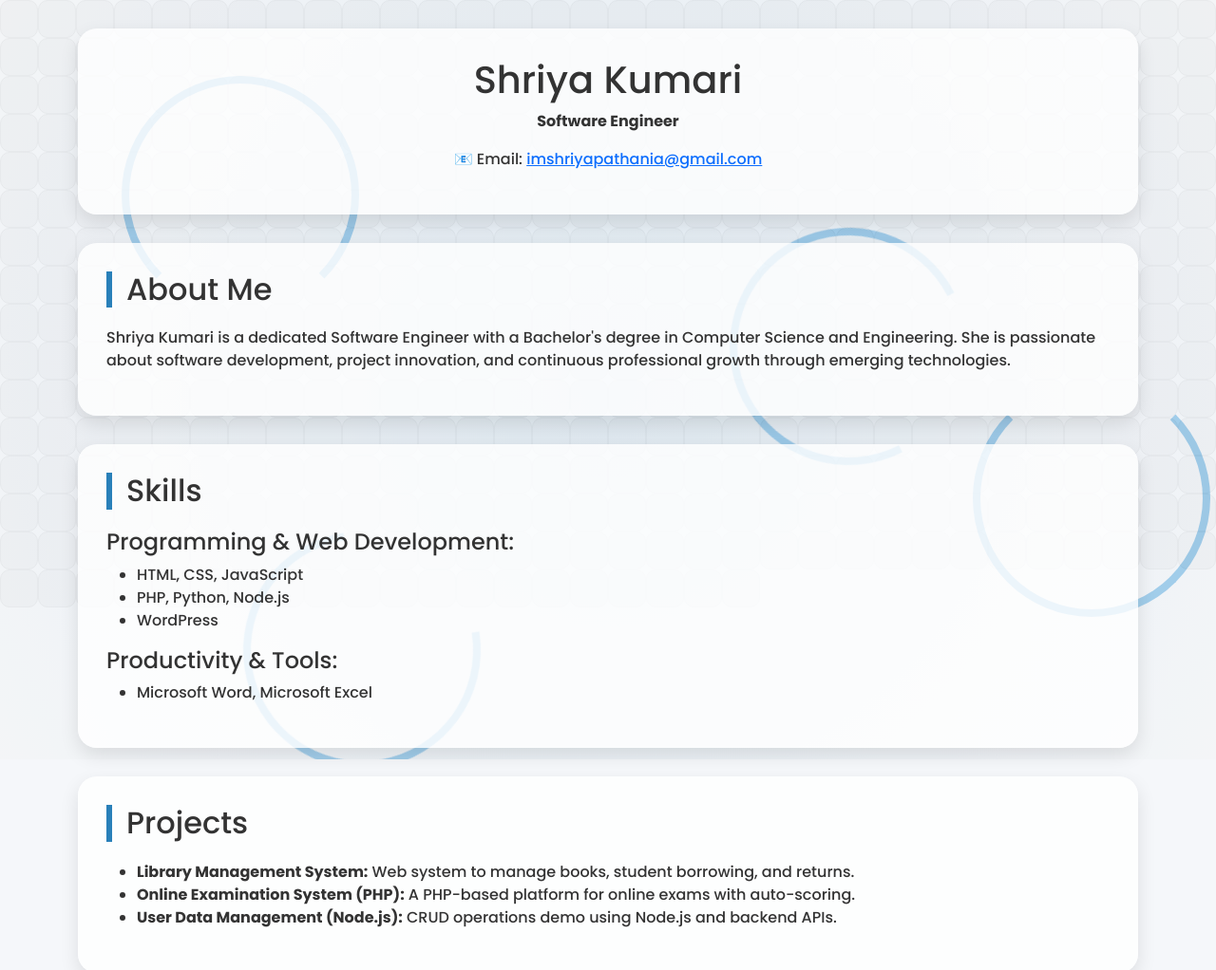
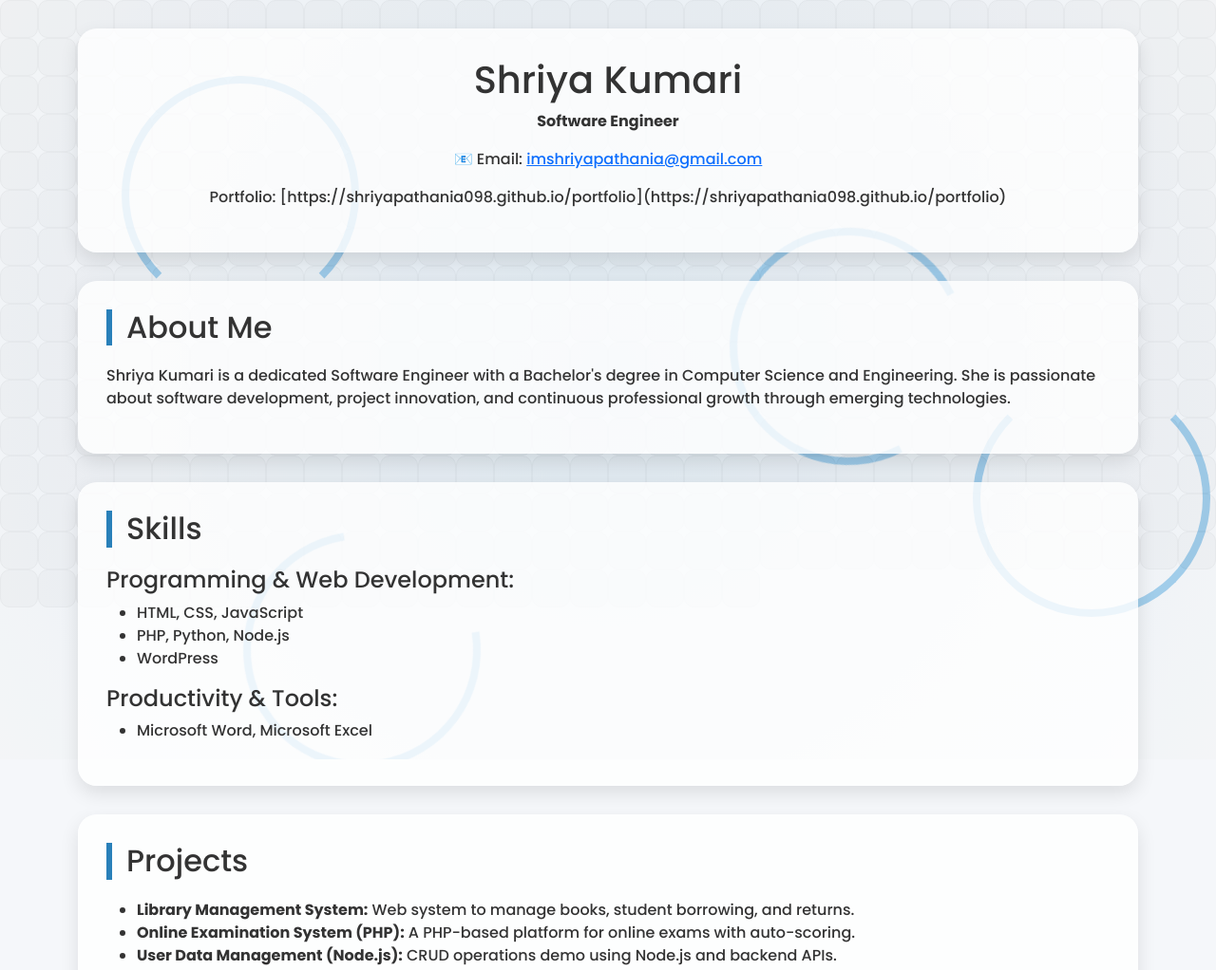
Before and after one commit to shriyapathania098/portfolio, a plain HTML site: page index.html in a window 1280 px wide. Shown: the top 1022 px of the page at 95% size. Drawn offline with nearby package versions, Linux system fonts and the light colour scheme.

Commit message:
Update index.html

```diff
--- a/index.html
+++ b/index.html
@@ -139,6 +139,7 @@
       <h1>Shriya Kumari</h1>
       <p><strong>Software Engineer</strong></p>
       <p class="contact">📧 Email: <a href="mailto:imshriyapathania@gmail.com">imshriyapathania@gmail.com</a></p>
+     <p class="contact">  Portfolio: [https://shriyapathania098.github.io/portfolio](https://shriyapathania098.github.io/portfolio)</p>
     </header>
 
     <section>
```
